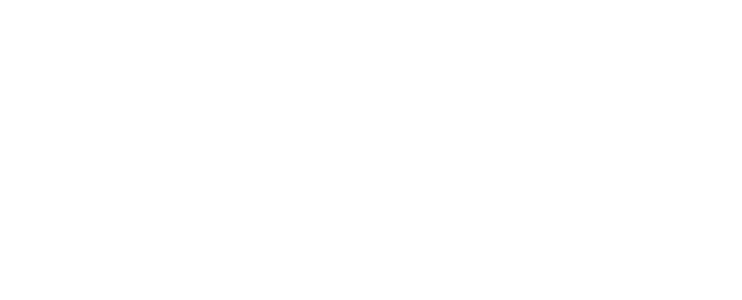
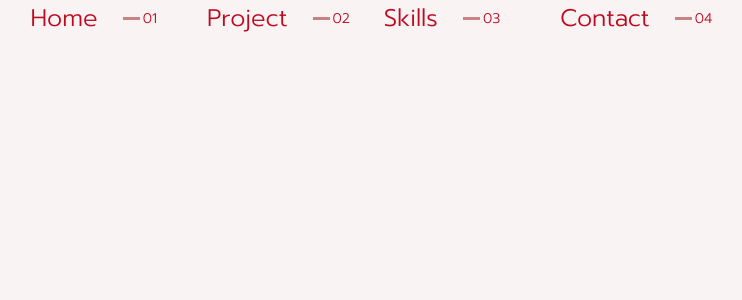
Before and after one commit to amandine888/Portfolio, a React (Create React App) app in the folder portfolio/: page / in a window 1280 px wide. Shown: the top 300 px of the page, without its empty margins (287-1029 px from the left). Built offline with nearby package versions, Linux system fonts and the light colour scheme.

Commit message:
Integration component NavBarre

```diff
--- a/portfolio/package.json
+++ b/portfolio/package.json
@@ -8,6 +8,8 @@
     "@testing-library/user-event": "^7.2.1",
     "react": "^16.12.0",
     "react-dom": "^16.12.0",
+    "react-image": "^2.4.0",
+    "react-router-dom": "^5.1.2",
     "react-scripts": "3.4.0"
   },
   "scripts": {
--- a/portfolio/public/index.html
+++ b/portfolio/public/index.html
@@ -7,6 +7,7 @@
       name="description"
       content="Web site created using create-react-app"
     />
+    <link href="https://fonts.googleapis.com/css?family=Prompt:300,400,600,700&display=swap" rel="stylesheet"></link>
     <title>Portfolio Amandine Divay</title>
   </head>
   <body>
--- a/portfolio/src/App.js
+++ b/portfolio/src/App.js
@@ -1,10 +1,19 @@
 import React from 'react';
+import {Route, Switch, Link, BrowserRouter as Router} from 'react-router-dom';
+import Home from './components/Home';
+import NavBarre from './components/NavBarre';
 
-function App() {
+class App extends React.Component {
+  render() {
   return (
-    <div className="App">
-    </div>
+    <Router>
+      <Switch>
+        <Route  exact path='/' component={Home} />
+        {/* <Route path='/NavBarre' component={NavBarre}></Route> */}
+      </Switch>
+    </Router>
   );
+  }
 }
 
 export default App;
--- /dev/null
+++ b/portfolio/src/components/Home.js
@@ -0,0 +1,18 @@
+import React from 'react';
+import {withRouter} from 'react-router-dom';
+import NavBarre from './NavBarre';
+import Title from './Title';
+import './../mystyle.css';
+
+class Home extends React.Component {
+    render (){
+        return (
+            <div>
+                    <NavBarre/>
+                    <Title/>
+            </div>
+        );
+    }
+}
+
+export default withRouter (Home);
--- /dev/null
+++ b/portfolio/src/components/NavBarre.js
@@ -0,0 +1,53 @@
+import React from 'react';
+import {withRouter} from 'react-router-dom';
+
+class NavBarre extends React.Component {
+    render (){
+        return (
+            <div>
+                <nav class='navBarre'>
+                    <ul class='listeContainer'>
+                        <div className='linkContainer'>
+                            <li>Home</li>
+                            <div className='divNumber'>
+                                <div className='divImg'>
+                                    <img src='img/Rectangle.png'></img>
+                                </div>
+                                <p>01</p>
+                            </div>
+                        </div>
+                        <div className='linkContainer'>
+                            <li>Project</li>
+                            <div className='divNumber'>
+                                <div className='divImg'>
+                                    <img src='img/Rectangle.png'></img>
+                                </div>
+                                <p>02</p>
+                            </div>
+                        </div>
+                        <div className='linkContainer'>
+                            <li>Skills</li>
+                            <div className='divNumber'>
+                                <div className='divImg'>
+                                    <img src='img/Rectangle.png'></img>
+                                </div>
+                                <p>03</p>
+                            </div>
+                        </div>
+                        <div className='linkContainer'>
+                            <li>Contact</li>
+                            <div className='divNumber'>
+                                <div className='divImg'>
+                                    <img src='img/Rectangle.png'></img>
+                                </div>
+                                <p>04</p>
+                            </div>
+                        </div>
+                    </ul>
+                </nav>
+            </div>
+        );
+    }
+}
+
+export default withRouter (NavBarre);
--- /dev/null
+++ b/portfolio/src/components/Title.js
@@ -0,0 +1,12 @@
+import React from 'react';
+import {withRouter} from 'react-router-dom';
+
+class Title extends React.Component{
+    render (){
+        return (
+            <div></div>
+        )
+    }
+}
+
+export default withRouter (Title);
--- a/portfolio/src/index.js
+++ b/portfolio/src/index.js
@@ -1,6 +1,5 @@
 import React from 'react';
 import ReactDOM from 'react-dom';
-import './index.css';
 import App from './App';
 
 ReactDOM.render(<App />, document.getElementById('root'));
--- /dev/null
+++ b/portfolio/src/mystyle.css
@@ -0,0 +1,57 @@
+body{
+    width: auto;
+    height: auto;
+    margin: 0;
+    padding: 0;
+    background-color: #F9F3F3;
+    font-family: 'Prompt', sans-serif;
+    font-weight: 300;
+}
+
+.navBarre{
+    color: #BF0921;
+    display: flex;
+    justify-content: center;
+}
+
+.listeContainer{
+    /* border: 2px solid red; */
+    margin: 0;
+    padding: 0;
+    display:flex;
+    justify-content: space-evenly;
+    text-decoration: none;
+    list-style: none;
+    width: 60%;
+}
+
+.linkContainer{
+    /* border: 2px solid violet;  */
+    display:flex;
+    justify-content: space-around;
+    width: 15%;
+}
+
+.divNumber{
+    /* border: 2px solid blue;  */
+    display: flex;
+    align-items: center;
+    margin-left: 2vw;
+}
+
+li{
+    font-size: 1.5em;
+    /* border: 2px solid green; */
+}
+
+p{
+    margin: 0;
+    font-size: 0.875em;
+    margin-left: 0.2vw;
+}
+
+.divImg{
+    display: flex;
+    flex-direction: column;
+    justify-content: center;
+}
```
Also changed, not shown: portfolio/public/img/Rectangle.png (added), portfolio/src/components/Footer.js (added), portfolio/src/components/Numbers.js (added), 1 other file (tests, documents, lock files or other folders).
